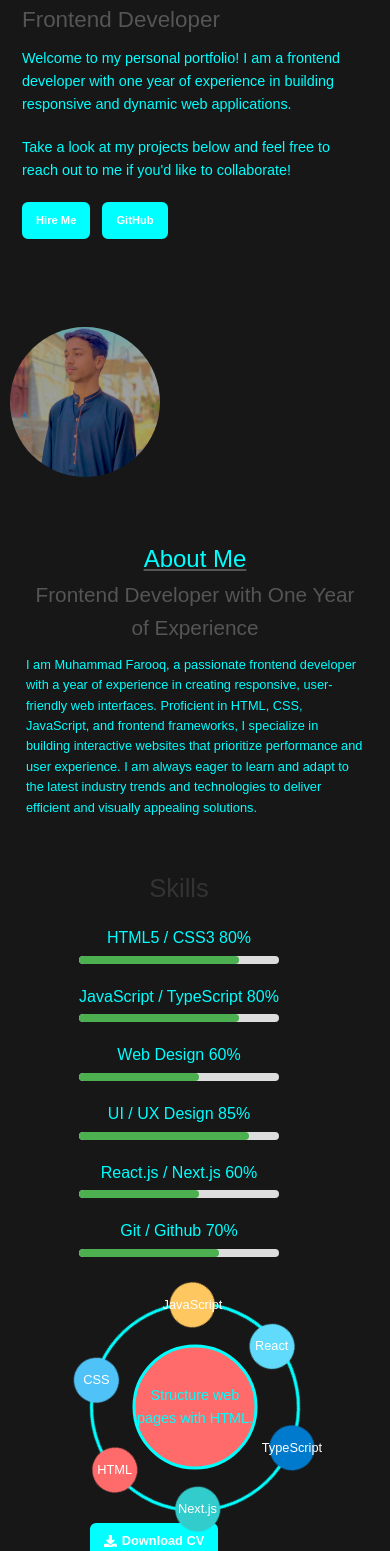
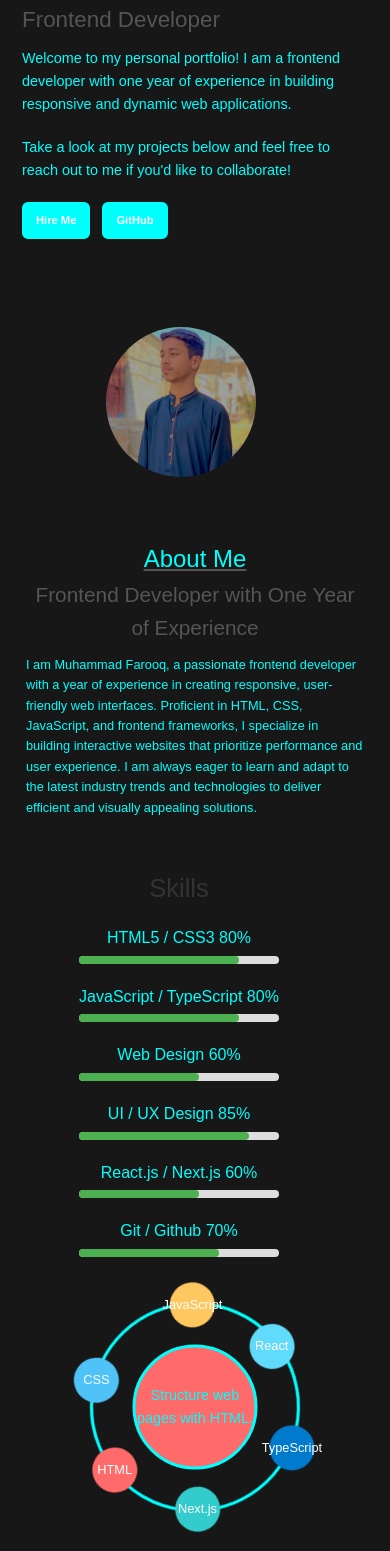
Before and after one commit to Muhammad-Fraooq/Porfolio-Milestone-2, a Next.js app: page / in a window 390 px wide. Shown: the part 438-1989 px from the top of the page. Built offline with nearby package versions, Linux system fonts and the light colour scheme.

Commit message:
Update File

```diff
--- a/app/globals.css
+++ b/app/globals.css
@@ -2,7 +2,7 @@
 @tailwind components;
 @tailwind utilities;
 
-/* :root {
+:root {
   --main-color: #0062ff;
   --supporting-color: #ebf3fe;
   --font-color: #424242;
@@ -15,11 +15,11 @@
   --btn-hover-bg-color: #003b99;
   --btn-box-shadow: rgba(100, 100, 111, 0.2) 0px 7px 29px 0px;
   --foorter-bg-color: #040d12;
-} */
-/* :root {
+}
+:root {
   --background: #ffffff;
   --foreground: #171717;
-} */
+}
 * {
   margin: 0;
   padding: 0;
@@ -75,6 +75,7 @@ h1 {
   max-width: 600px;
   padding: 20px;
   margin-top: 4rem;
+  margin-left: 2rem;
 }
 .mt-3 {
   margin-top: 20px;
@@ -210,7 +211,7 @@ h1 {
     height: 150px;
   }
   .image-container{
-    margin-left: -3rem;
+    margin-left: 3rem;
 
   }
   .btn {
@@ -307,8 +308,8 @@ h1 {
   .about-btn .btn {
     font-size: 0.8rem;
     padding: 6px 12px;
-    margin-top: 6rem;
-    margin-left: 4rem;
+    margin-top: 8rem;
+    margin-left: 5rem;
 
   }
 
@@ -407,391 +408,3 @@ h1 {
     font-size: 0.9rem;
   }
 }
-
-
-
-/*
-.container {
-  display: flex;
-  flex-direction: row;
-  justify-content: space-between;
-  align-items: flex-start;
-  max-width: 1200px;
-  margin:  auto;
-  padding: 30px;
-}
-
-
-.profile-section,
-.text-container {
-  margin-top: 50px;
-}
-
-.profile-section {
-  flex-wrap: wrap;
-  margin-right: 2rem;
-}
-.text-container {
-  max-width: 650px;
-  padding: 20px;
-  margin-left: 2rem;
-}
-.profile-image {
-  border-radius: 50%;
-  margin-top: 1rem;
-}
-h1 {
-  font-size: 2.5rem;
-  color: aqua;
-  text-decoration: underline #5b5b5b;
-}
-
-h2 {
-  margin-top: 0.5rem;
-  margin-bottom: 0.5rem;
-  font-size: 1.8rem;
-  color: #5b5b5b;
-}
-
-.about-para {
-  font-size: 1.1rem;
-  line-height: 1.6;
-  color: rgb(180, 230, 255);
-  margin-bottom: 1rem;
-}
-
-.mt-3 {
-  margin-top: 30px;
-  gap: 2rem;
-}
-
-.btn {
-  display: inline-flex;
-  align-items: center;
-  gap: 5px;
-  text-decoration: none;
-  color: #fff;
-  padding: 10px 12px;
-  background-color: aqua;
-  border-radius: 6px;
-  font-weight: bold;
-  border: 2px solid aqua;
-  transition: background-color 0.3s ease;
-}
-
-.btn:hover {
-  background-color: #333;
-  color: aqua;
-}
-.image-container {
-  max-width: 250px;
-  margin-left: 3rem;
-}
-
-.profile-image-about {
-  box-shadow: 0 4px 10px rgba(0, 0, 0, 0.2);
-  margin-top: 6rem;
-}
-.text-container-about {
-  max-width: 600px;
-  text-align: left;
-  margin-top: 2.5rem;
-}
-
-.about-para {
-  margin: 15px 0;
-  line-height: 1.6;
-  color: rgb(180, 230, 255);
-}
-
- .skillsAndCircle {
-  display: flex;
-  justify-content: space-between;
-  align-items: flex-start;
-  margin: 0 auto;
-  margin-top: 4rem;
-  max-width: 1200px;
-}
-
- .skillsSection {
-  width: 70%;
-  color: #fff;
-  margin-left: -30rem;
-}
-
-.skillsSection h2 {
-  font-size: 24px;
-  margin-bottom: 20px;
-}
-
-.skill {
-  margin-bottom: 15px;
-}
-
-.skill p {
-  margin: 0 0 5px;
-  font-size: 16px;
-  color: aqua;
-}
-
-.progressBar {
-  background-color: #333;
-  border-radius: 8px;
-  overflow: hidden;
-  height: 12px;
-}
-
-.progress {
-  height: 100%;
-  background-color: #b4e6ff;
-  border-radius: 10px;
-  transition: width 0.5s ease;
-}
-
-
- .rotatingCircle {
-  display: flex;
-  justify-content: center;
-  align-items: center;
-}
-
-.text-center {
-  text-align: center;
-}
-
-
-
-@media (max-width: 1024px) {
-  .container{
-
-  }
-  .text-container{
-    max-width: 550px;
-  }
-  .text-container-about{
-    max-width: 500px;
-  }
-  .skillsAndCircle {
-    align-items: center;
-    padding: 20px;
-    gap: 0px;
-  }
-
-  .skillsSection {
-    margin-left: -18rem;
-    margin-top: -5rem;
-    text-align: center;
-  }
-
-  .rotatingCircle {
-    width: 80%;
-    margin-top: 20px;
-  }
-
-  .skillsSection h2 {
-    font-size: 22px;
-  }
-
-  .skill p {
-    font-size: 15px;
-  }
-}
-
- @media (max-width: 768px) {
-  .skillsSection h2 {
-    font-size: 20px;
-  }
-
-  .skill p {
-    font-size: 14px;
-  }
-
-  .skillsAndCircle {
-    padding: 15px;
-  }
-
-  .skillsSection,
-  .rotatingCircle {
-    width: 80%;
-    text-align: center;
-  }
-
-  .progressBar {
-    height: 10px;
-  }
-}
-
-
-@media (max-width: 480px) {
-  .skillsSection h2 {
-    font-size: 18px;
-    text-align: center;
-  }
-
-  .skill p {
-    font-size: 13px;
-  }
-
-  .skillsAndCircle {
-    padding: 10px;
-  }
-
-  .skillsSection,
-  .rotatingCircle {
-    width: 100%;
-    text-align: center;
-  }
-  .rotatingCircle {
-   margin-top: 10px;
-  }
-  .progressBar {
-    height: 8px;
-  }
-}
-
-
-.about-btn {
-  display: flex;
-  justify-content: space-between;
-  align-items: center;
-}
-
-
-@media (max-width: 950px) {
-
-  h1 {
-    font-size: 1.8rem;
-  }
-
-  h2 {
-    font-size: 1.5rem;
-  }
-
-
-  .image-container {
-    margin-bottom: 20px;
-    width: 150px;
-  }
-
-  .profile-image-about {
-    max-width: 90%;
-    height: auto;
-    margin-top: 100px;
-    margin-left: 2rem;
-  }
-
-  .text-container-about {
-
-    width: 80%;
-  }
-
-  .about-para {
-    font-size: 0.9rem;
-  }
-}
-@media (max-width: 768px) {
-     .text-container-about{
-      max-width: 400px;
-      height: auto;
-     }
-}
-@media (max-width: 572px) {
-  .container {
-    flex-direction: column;
-    padding: 20px;
-  }
-  .text-container {
-    order: 2;
-    margin-top: 0;
-  }
-  .profile-section {
-    order: 1;
-  }
-  h1 {
-    font-size: 1.8rem;
-  }
-
-  h2 {
-    font-size: 1.5rem;
-  }
-
-  .about-para {
-    font-size: 0.9rem;
-    text-align: left;
-  }
-  .profile-image-about{
-    margin-top: 3rem;
-  }
-  .text-container-about{
-    margin-top: 0;
-  }
-  .profile-image {
-    width: 250px;
-    height: 250px;
-  }
-}
-@media (max-width: 480px) {
-  .container {
-    flex-direction: column;
-    padding: 20px;
-  }
-  h1 {
-    font-size: 1.5rem;
-  }
-
-  h2 {
-    font-size: 1.2rem;
-  }
-  .about-para {
-    font-size: 0.8rem;
-  }
-  .profile-image {
-
-    width: 200px;
-    height: 200px;
-    margin-right: 2.5rem;
-  }
-
-}
-
-.services-container {
-  max-width: 1150px;
-  margin: 0 auto;
-  padding: 40px;
-  text-align: center;
-  margin-top: 30px ;
-
-}
-
-.services-heading {
-  font-size: 2.5rem;
-  color: aqua;
-  margin-bottom: 25px;
-}
-
-.services-list {
-  display: grid;
-  grid-template-columns: repeat(auto-fit, minmax(300px, 1fr));
-  gap: 20px;
-}
-
-.service-card {
-  background-color: #333;
-  border-radius: 10px;
-  padding: 20px;
-  box-shadow: 0 2px 10px rgba(0, 0, 0, 0.1);
-  transition: transform 0.3s ease, box-shadow 0.3s ease;
-}
-
-.service-card p {
-  font-size: 1.1rem;
-  color: rgb(170, 225, 252);
-  line-height: 1.5;
-}
-
-
-.service-card:hover {
-  transform: translateY(-5px);
-  box-shadow: 0 4px 15px rgba(0, 0, 0, 0.2);
-}
-  */
--- a/package.json
+++ b/package.json
@@ -9,6 +9,7 @@
     "lint": "next lint"
   },
   "dependencies": {
+    "aos": "^2.3.4",
     "next": "14.2.11",
     "react": "^18",
     "react-dom": "^18",
@@ -17,6 +18,7 @@
     "yup": "^1.4.0"
   },
   "devDependencies": {
+    "@types/aos": "^3.0.7",
     "@types/node": "^20",
     "@types/react": "^18",
     "@types/react-dom": "^18",
```
Also changed, not shown: 1 other file (tests, documents, lock files or other folders).
